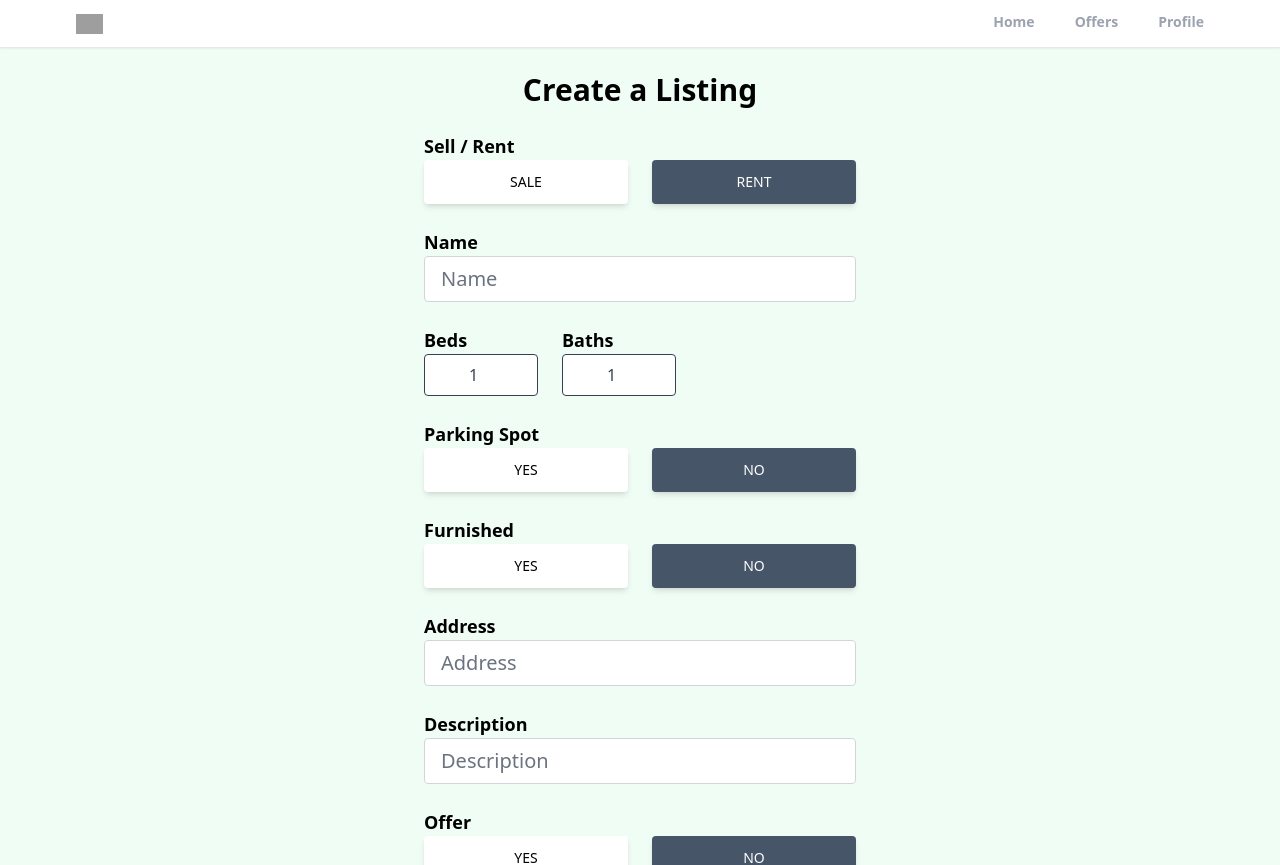
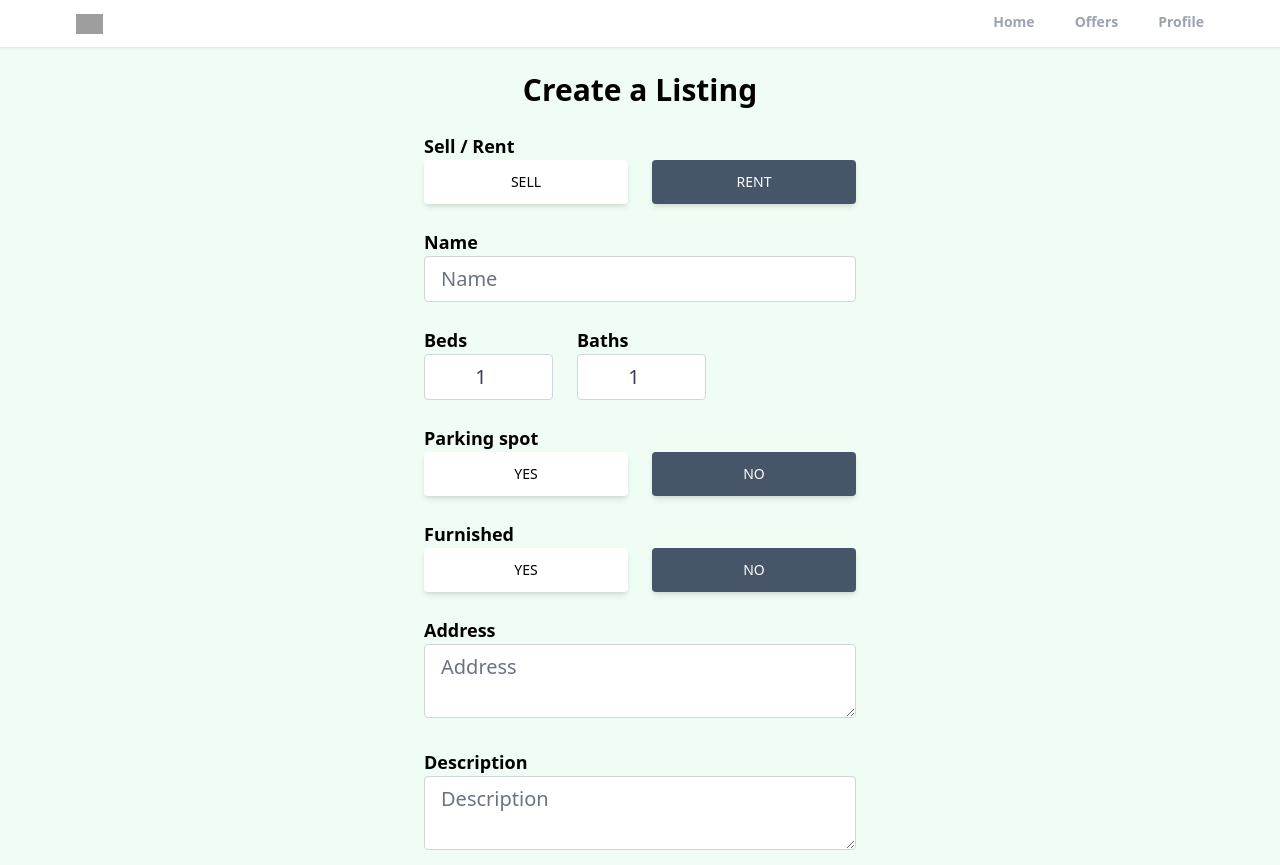
Before and after one commit to ProgramingMyFirstChoice/realtor-clone-react-app, a React (Create React App) app: page /create-listing in a window 1280 px wide. Shown: the top 865 px of the page. Built offline with nearby package versions, Linux system fonts and the light colour scheme; no server answers; sample sign-in values are in the browser's storage; grey boxes are pictures that could not be loaded.

Commit message:
add functionality including onChange and onSubmit to create-listing page

```diff
--- a/package.json
+++ b/package.json
@@ -14,6 +14,7 @@
     "react-router-dom": "^6.4.3",
     "react-scripts": "5.0.1",
     "react-toastify": "^9.1.1",
+    "uuid": "^9.0.0",
     "web-vitals": "^2.1.4"
   },
   "scripts": {
--- a/src/App.js
+++ b/src/App.js
@@ -11,7 +11,7 @@
 import { ToastContainer } from "react-toastify";
 import PrivateRoute from "./components/PrivateRoute";
 import 'react-toastify/dist/ReactToastify.css';
-import Createlisting from "./pages/Createlisting";
+import CreateListing from "./pages/CreateListing";
 
 function App() {
   return (
@@ -28,7 +28,10 @@
           <Route path="/forgot-password" element={<ForgotPassword />} />
           <Route path="/profile" element={<Profile />} />
           <Route path="/Offers" element={<Offers />} />
-          <Route path="/create-listing" element={<Createlisting />} />
+          <Route path="create-listing" element={<PrivateRoute />}>
+            <Route path="/create-listing" element={<CreateListing />} />
+          </Route>
+
 
       </Routes>
     </Router>
--- a/src/pages/Createlisting.jsx
+++ b/src/pages/Createlisting.jsx
@@ -1,7 +1,24 @@
 import { useState } from "react";
-import React from "react";
+import Spinner from "../components/Spinner";
+import { toast } from "react-toastify";
+import {
+  getStorage,
+  ref,
+  uploadBytesResumable,
+  getDownloadURL,
+} from "firebase/storage";
+import { getAuth } from "firebase/auth";
+import { v4 as uuidv4 } from "uuid";
+
+import { db } from "../firebase";
+import { useNavigate } from "react-router-dom";
+import { addDoc, collection, serverTimestamp } from "firebase/firestore";
 
 export default function CreateListing() {
+  const navigate = useNavigate();
+  const auth = getAuth();
+
+  const [loading, setLoading] = useState(false);
   const [formData, setFormData] = useState({
     type: "rent",
     name: "",
@@ -13,7 +30,9 @@
     description: "",
     offer: false,
     regularPrice: 0,
-    discountPrice: 0,
+    discountedPrice: 0,
+
+    images: {},
   });
   const {
     type,
@@ -21,18 +40,119 @@
     bedrooms,
     bathrooms,
     parking,
+    address,
     furnished,
-    address,
     description,
     offer,
     regularPrice,
-    discountPrice,
+    discountedPrice,
+
+    images,
   } = formData;
-  function onChange() {}
+  function onChange(e) {
+    let boolean = null;
+    if (e.target.value === "true") {
+      boolean = true;
+    }
+    if (e.target.value === "false") {
+      boolean = false;
+    }
+    // Files
+    if (e.target.files) {
+      setFormData((prevState) => ({
+        ...prevState,
+        images: e.target.files,
+      }));
+    }
+    // Text/Boolean/Number
+    if (!e.target.files) {
+      setFormData((prevState) => ({
+        ...prevState,
+        [e.target.id]: boolean ?? e.target.value,
+      }));
+    }
+  }
+  async function onSubmit(e) {
+    e.preventDefault();
+    setLoading(true);
+    if (+discountedPrice >= +regularPrice) {
+      setLoading(false);
+      toast.error("Discounted price needs to be less than regular price");
+      return;
+    }
+    if (images.length > 6) {
+      setLoading(false);
+      toast.error("maximum 6 images are allowed");
+      return;
+    }
+
+    async function storeImage(image) {
+      return new Promise((resolve, reject) => {
+        const storage = getStorage();
+        const filename = `${auth.currentUser.uid}-${image.name}-${uuidv4()}`;
+        const storageRef = ref(storage, filename);
+        const uploadTask = uploadBytesResumable(storageRef, image);
+        uploadTask.on(
+          "state_changed",
+          (snapshot) => {
+            // Observe state change events such as progress, pause, and resume
+            // Get task progress, including the number of bytes uploaded and the total number of bytes to be uploaded
+            const progress =
+              (snapshot.bytesTransferred / snapshot.totalBytes) * 100;
+            console.log("Upload is " + progress + "% done");
+            switch (snapshot.state) {
+              case "paused":
+                console.log("Upload is paused");
+                break;
+              case "running":
+                console.log("Upload is running");
+                break;
+              default:
+            }
+          },
+          (error) => {
+            // Handle unsuccessful uploads
+            reject(error);
+          },
+          () => {
+            // Handle successful uploads on complete
+            // For instance, get the download URL: https://firebasestorage.googleapis.com/...
+            getDownloadURL(uploadTask.snapshot.ref).then((downloadURL) => {
+              resolve(downloadURL);
+            });
+          }
+        );
+      });
+    }
+
+    const imgUrls = await Promise.all(
+      [...images].map((image) => storeImage(image))
+    ).catch((error) => {
+      setLoading(false);
+      toast.error("Images not uploaded");
+      return;
+    });
+    const formDataCopy = {
+      ...formData,
+      imgUrls,
+      timestamp: serverTimestamp(),
+      userRef: auth.currentUser.uid,
+    };
+    delete formDataCopy.images;
+    !formDataCopy.offer && delete formDataCopy.discountedPrice;
+    const docRef = await addDoc(collection(db, "listings"), formDataCopy);
+    setLoading(false);
+    toast.success("Listing created");
+    navigate(`/category/${formDataCopy.type}/${docRef.id}`);
+  }
+
+  if (loading) {
+    return <Spinner />;
+  }
   return (
     <main className="max-w-md px-2 mx-auto">
       <h1 className="text-3xl text-center mt-6 font-bold">Create a Listing</h1>
-      <form>
+      <form onSubmit={onSubmit}>
         <p className="text-lg mt-6 font-semibold">Sell / Rent</p>
         <div className="flex">
           <button
@@ -40,22 +160,20 @@
             id="type"
             value="sale"
             onClick={onChange}
-            className={`mr-3 px-7 py-3 font-medium text-sm uppercase shadow-md rounded hover:shadow-lg
-            focus:shadow-lg active:shadow-lg transition duration-150 ease-in-out w-full ${
+            className={`mr-3 px-7 py-3 font-medium text-sm uppercase shadow-md rounded hover:shadow-lg focus:shadow-lg active:shadow-lg transition duration-150 ease-in-out w-full ${
               type === "rent"
                 ? "bg-white text-black"
                 : "bg-slate-600 text-white"
             }`}
           >
-            sale
+            sell
           </button>
           <button
             type="button"
             id="type"
             value="rent"
             onClick={onChange}
-            className={`ml-3 px-7 py-3 font-medium text-sm uppercase shadow-md rounded hover:shadow-lg
-            focus:shadow-lg active:shadow-lg transition duration-150 ease-in-out w-full ${
+            className={`ml-3 px-7 py-3 font-medium text-sm uppercase shadow-md rounded hover:shadow-lg focus:shadow-lg active:shadow-lg transition duration-150 ease-in-out w-full ${
               type === "sale"
                 ? "bg-white text-black"
                 : "bg-slate-600 text-white"
@@ -74,55 +192,44 @@
           maxLength="32"
           minLength="10"
           required
-          className="w-full px-4 py-2 text-xl text-gray-700
-          bg-white border border-gray-300 rounded transition duration-150 ease-in-out focus:text-gray-700
-          focus:bg-white focus:border-slate-600 mb-6"
+          className="w-full px-4 py-2 text-xl text-gray-700 bg-white border border-gray-300 rounded transition duration-150 ease-in-out focus:text-gray-700 focus:bg-white focus:border-slate-600 mb-6"
         />
         <div className="flex space-x-6 mb-6">
           <div>
             <p className="text-lg font-semibold">Beds</p>
             <input
               type="number"
-              name=""
               id="bedrooms"
               value={bedrooms}
               onChange={onChange}
               min="1"
               max="50"
               required
-              className="w-full px-4 py-2 text-x1
-               text-gray-700 bg-white border border-gray-700 rounded transition
-               duration-150 ease-in-out focus:text-gray-700 focus:bg-white focus:border-slate-600
-               text-center"
+              className="w-full px-4 py-2 text-xl text-gray-700 bg-white border border-gray-300 rounded transition duration-150 ease-in-out focus:text-gray-700 focus:bg-white focus:border-slate-600 text-center"
             />
           </div>
           <div>
             <p className="text-lg font-semibold">Baths</p>
             <input
               type="number"
-              name=""
               id="bathrooms"
               value={bathrooms}
               onChange={onChange}
               min="1"
               max="50"
               required
-              className="w-full px-4 py-2 text-x1
-               text-gray-700 bg-white border border-gray-700 rounded transition
-               duration-150 ease-in-out focus:text-gray-700 focus:bg-white focus:border-slate-600
-               text-center"
+              className="w-full px-4 py-2 text-xl text-gray-700 bg-white border border-gray-300 rounded transition duration-150 ease-in-out focus:text-gray-700 focus:bg-white focus:border-slate-600 text-center"
             />
           </div>
         </div>
-        <p className="text-lg mt-6 font-semibold">Parking Spot</p>
+        <p className="text-lg mt-6 font-semibold">Parking spot</p>
         <div className="flex">
           <button
             type="button"
             id="parking"
             value={true}
             onClick={onChange}
-            className={`mr-3 px-7 py-3 font-medium text-sm uppercase shadow-md rounded hover:shadow-lg
-            focus:shadow-lg active:shadow-lg transition duration-150 ease-in-out w-full ${
+            className={`mr-3 px-7 py-3 font-medium text-sm uppercase shadow-md rounded hover:shadow-lg focus:shadow-lg active:shadow-lg transition duration-150 ease-in-out w-full ${
               !parking ? "bg-white text-black" : "bg-slate-600 text-white"
             }`}
           >
@@ -133,12 +240,11 @@
             id="parking"
             value={false}
             onClick={onChange}
-            className={`ml-3 px-7 py-3 font-medium text-sm uppercase shadow-md rounded hover:shadow-lg
-            focus:shadow-lg active:shadow-lg transition duration-150 ease-in-out w-full ${
+            className={`ml-3 px-7 py-3 font-medium text-sm uppercase shadow-md rounded hover:shadow-lg focus:shadow-lg active:shadow-lg transition duration-150 ease-in-out w-full ${
               parking ? "bg-white text-black" : "bg-slate-600 text-white"
             }`}
           >
-            No
+            no
           </button>
         </div>
         <p className="text-lg mt-6 font-semibold">Furnished</p>
@@ -148,49 +254,44 @@
             id="furnished"
             value={true}
             onClick={onChange}
-            className={`mr-3 px-7 py-3 font-medium text-sm uppercase shadow-md rounded hover:shadow-lg
-            focus:shadow-lg active:shadow-lg transition duration-150 ease-in-out w-full ${
+            className={`mr-3 px-7 py-3 font-medium text-sm uppercase shadow-md rounded hover:shadow-lg focus:shadow-lg active:shadow-lg transition duration-150 ease-in-out w-full ${
               !furnished ? "bg-white text-black" : "bg-slate-600 text-white"
             }`}
           >
-            Yes
+            yes
           </button>
           <button
             type="button"
             id="furnished"
             value={false}
             onClick={onChange}
-            className={`ml-3 px-7 py-3 font-medium text-sm uppercase shadow-md rounded hover:shadow-lg
-            focus:shadow-lg active:shadow-lg transition duration-150 ease-in-out w-full ${
+            className={`ml-3 px-7 py-3 font-medium text-sm uppercase shadow-md rounded hover:shadow-lg focus:shadow-lg active:shadow-lg transition duration-150 ease-in-out w-full ${
               furnished ? "bg-white text-black" : "bg-slate-600 text-white"
             }`}
           >
-            No
+            no
           </button>
         </div>
         <p className="text-lg mt-6 font-semibold">Address</p>
-        <input
+        <textarea
           type="text"
           id="address"
           value={address}
           onChange={onChange}
           placeholder="Address"
           required
-          className="w-full px-4 py-2 text-xl text-gray-700
-          bg-white border border-gray-300 rounded transition duration-150 ease-in-out focus:text-gray-700
-          focus:bg-white focus:border-slate-600 mb-6"
+          className="w-full px-4 py-2 text-xl text-gray-700 bg-white border border-gray-300 rounded transition duration-150 ease-in-out focus:text-gray-700 focus:bg-white focus:border-slate-600 mb-6"
         />
+
         <p className="text-lg font-semibold">Description</p>
-        <input
+        <textarea
           type="text"
           id="description"
           value={description}
           onChange={onChange}
           placeholder="Description"
           required
-          className="w-full px-4 py-2 text-xl text-gray-700
-          bg-white border border-gray-300 rounded transition duration-150 ease-in-out focus:text-gray-700
-          focus:bg-white focus:border-slate-600 mb-6"
+          className="w-full px-4 py-2 text-xl text-gray-700 bg-white border border-gray-300 rounded transition duration-150 ease-in-out focus:text-gray-700 focus:bg-white focus:border-slate-600 mb-6"
         />
         <p className="text-lg font-semibold">Offer</p>
         <div className="flex mb-6">
@@ -199,24 +300,22 @@
             id="offer"
             value={true}
             onClick={onChange}
-            className={`mr-3 px-7 py-3 font-medium text-sm uppercase shadow-md rounded hover:shadow-lg
-            focus:shadow-lg active:shadow-lg transition duration-150 ease-in-out w-full ${
+            className={`mr-3 px-7 py-3 font-medium text-sm uppercase shadow-md rounded hover:shadow-lg focus:shadow-lg active:shadow-lg transition duration-150 ease-in-out w-full ${
               !offer ? "bg-white text-black" : "bg-slate-600 text-white"
             }`}
           >
-            Yes
+            yes
           </button>
           <button
             type="button"
             id="offer"
             value={false}
             onClick={onChange}
-            className={`ml-3 px-7 py-3 font-medium text-sm uppercase shadow-md rounded hover:shadow-lg
-            focus:shadow-lg active:shadow-lg transition duration-150 ease-in-out w-full ${
+            className={`ml-3 px-7 py-3 font-medium text-sm uppercase shadow-md rounded hover:shadow-lg focus:shadow-lg active:shadow-lg transition duration-150 ease-in-out w-full ${
               offer ? "bg-white text-black" : "bg-slate-600 text-white"
             }`}
           >
-            No
+            no
           </button>
         </div>
         <div className="flex items-center mb-6">
@@ -244,12 +343,12 @@
         {offer && (
           <div className="flex items-center mb-6">
             <div className="">
-              <p className="text-lg font-semibold">Discount Price</p>
+              <p className="text-lg font-semibold">Discounted price</p>
               <div className="flex w-full justify-center items-center space-x-6">
                 <input
                   type="number"
-                  id="discountPrice"
-                  value={discountPrice}
+                  id="discountedPrice"
+                  value={discountedPrice}
                   onChange={onChange}
                   min="50"
                   max="400000000"
@@ -276,12 +375,10 @@
             type="file"
             id="images"
             onChange={onChange}
-            accept=".jpg, .png, .jpeg"
+            accept=".jpg,.png,.jpeg"
             multiple
             required
-            className="w-full px-3 py-1.5 text-gray-700
-             bg-white border border-gray-300 rounded transition duration-150 ease-in-out
-             focus:bg-white focus:border-slate-600"
+            className="w-full px-3 py-1.5 text-gray-700 bg-white border border-gray-300 rounded transition duration-150 ease-in-out focus:bg-white focus:border-slate-600"
           />
         </div>
         <button
```
Also changed, not shown: 1 other file (tests, documents, lock files or other folders).
